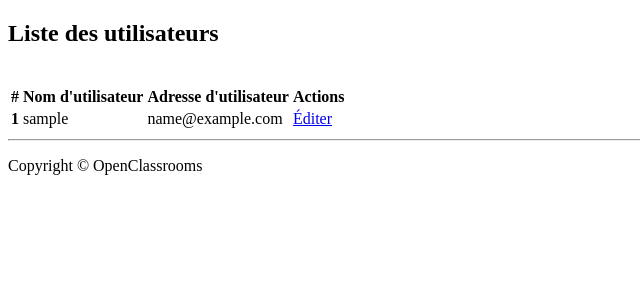
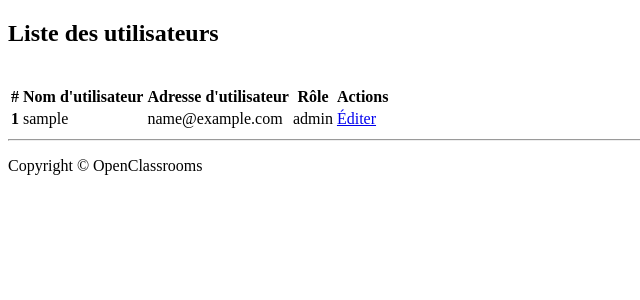
Before and after one commit to Zveltana/TodoList, a Symfony app: template templates/user/list.html.twig in a window 1280 px wide. Shown: the part 73-373 px from the top of the page, without its empty margins (0-640 px from the left). Run offline with Twig, Linux system fonts and the light colour scheme; the template is opened without the code that fills it: most values are stand-ins (such as "Sample title", 1, 10 or a date in 2020); some libraries are stand-ins or nearby versions.

Commit message:
Feat (adding role): Add role to user list

```diff
--- a/templates/user/list.html.twig
+++ b/templates/user/list.html.twig
@@ -21,6 +21,7 @@
                     <th>#</th>
                     <th>Nom d'utilisateur</th>
                     <th>Adresse d'utilisateur</th>
+                    <th>Rôle</th>
                     <th>Actions</th>
                 </tr>
                 </thead>
@@ -30,6 +31,7 @@
                         <th scope="row">{{ loop.index }}</th>
                         <td>{{ user.username }}</td>
                         <td>{{ user.email }}</td>
+                        <td>{{ user.role }}</td>
                         <td>
                             <a href="{{ path('user_edit', {'id' : user.id}) }}" class="btn btn-warning btn-sm">Éditer</a>
                         </td>
```
